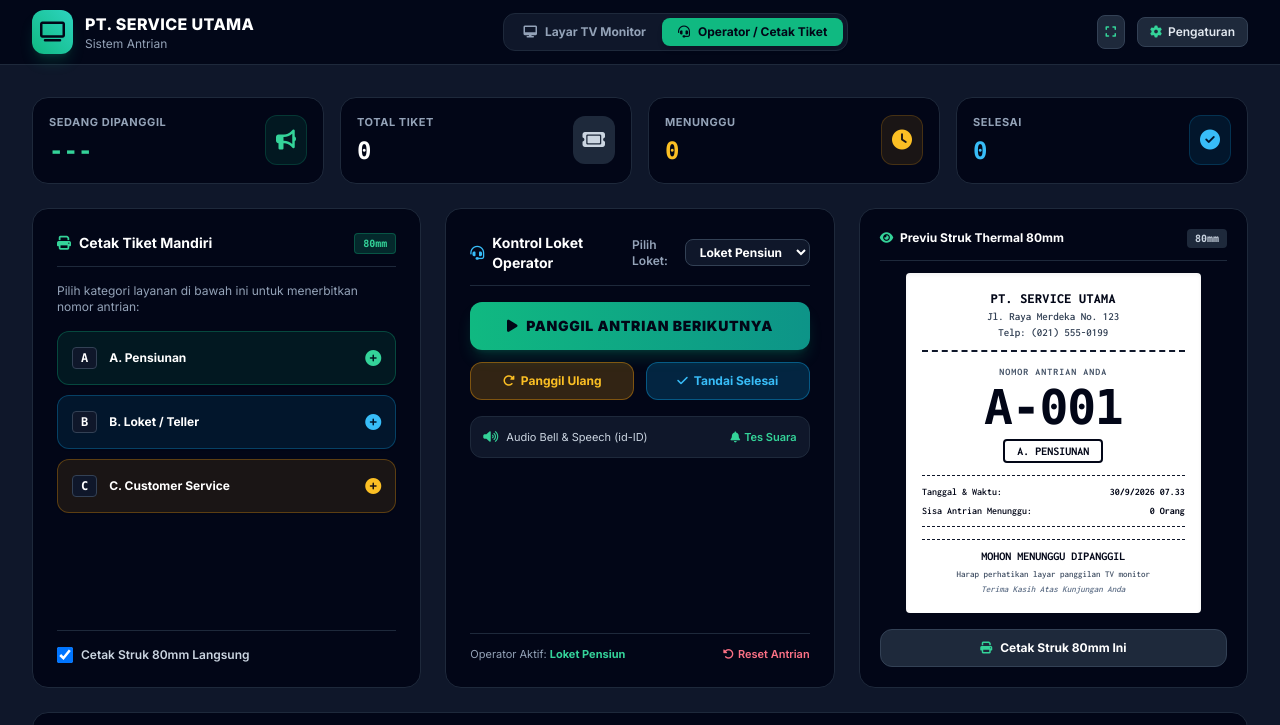
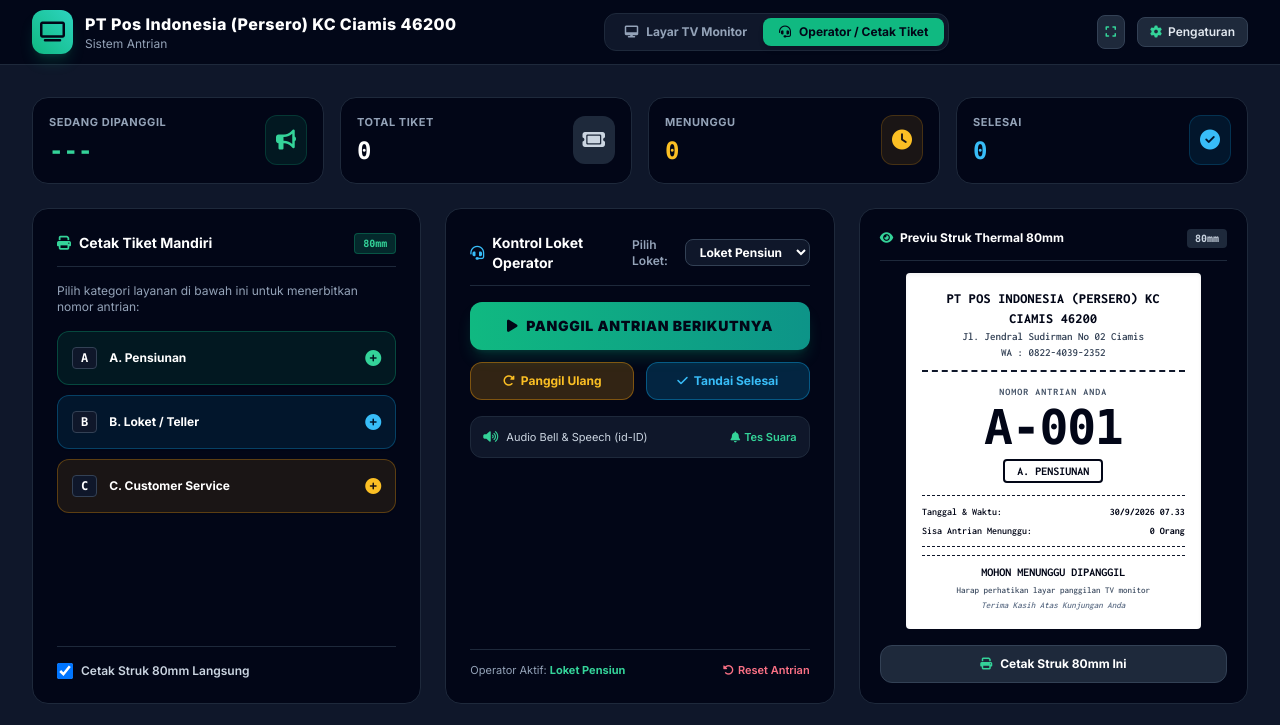
Before and after one commit to ronu2202/Antrian, a plain HTML site: page index.html in a window 1280 px wide. Both pictures are taken after a click on the button "Operator / Cetak Tiket". Shown: the top 725 px of the page. Drawn offline with nearby package versions, Linux system fonts and the light colour scheme.

Commit message:
Update index.html

```diff
--- a/index.html
+++ b/index.html
@@ -221,7 +221,7 @@
             </div>
             <div class="overflow-hidden relative w-full text-xs font-semibold text-slate-300">
                 <div id="tv-marquee-text" class="whitespace-nowrap animate-marquee inline-block">
-                    Selamat datang di PT. SERVICE UTAMA. Mohon menunggu nomor antrian Anda dipanggil. Harap persiapkan dokumen persyaratan Anda.
+                    Selamat datang di PT Pos Indonesia (Persero) KC Ciamis 46200. Mohon menunggu nomor antrian Anda dipanggil. Harap persiapkan dokumen persyaratan Anda.
                 </div>
             </div>
         </div>
@@ -371,9 +371,9 @@
                     <div class="bg-white text-slate-950 rounded p-4 text-center font-receipt text-xs leading-normal preview-80mm mx-auto flex flex-col justify-between shadow-inner" id="preview-card-box">
                         <div>
                             <div class="border-b-2 border-dashed border-slate-900 pb-2 mb-2">
-                                <h4 id="prev-shop-name" class="font-extrabold text-sm uppercase tracking-wide">PT. SERVICE UTAMA</h4>
-                                <p id="prev-shop-address" class="text-[11px] text-slate-700">Jl. Raya Merdeka No. 123</p>
-                                <p id="prev-shop-phone" class="text-[11px] text-slate-700">Telp: (021) 555-0199</p>
+                                <h4 id="prev-shop-name" class="font-extrabold text-sm uppercase tracking-wide">PT Pos Indonesia (Persero) KC Ciamis 46200</h4>
+                                <p id="prev-shop-address" class="text-[11px] text-slate-700">Jl. Jendral Sudirman No. 02 Ciamis</p>
+                                <p id="prev-shop-phone" class="text-[11px] text-slate-700">WA : 0822-4039-2352</p>
                             </div>
 
                             <div class="my-3">
@@ -450,9 +450,9 @@
 
     <div id="thermal-receipt-container" class="hidden print:block">
         <div style="text-align: center; border-bottom: 2px dashed #000; padding-bottom: 6px; margin-bottom: 8px;">
-            <div id="receipt-shop-name" style="font-size: 14px; font-weight: bold; text-transform: uppercase;">PT. SERVICE UTAMA</div>
-            <div id="receipt-shop-address" style="font-size: 10px; margin-top: 2px;">Jl. Raya Merdeka No. 123</div>
-            <div id="receipt-shop-phone" style="font-size: 10px;">Telp: (021) 555-0199</div>
+            <div id="receipt-shop-name" style="font-size: 14px; font-weight: bold; text-transform: uppercase;">PT Pos Indonesia (Persero) KC Ciamis 46200</div>
+            <div id="receipt-shop-address" style="font-size: 10px; margin-top: 2px;">Jl. Jendral Sudirman No 02 Ciamis</div>
+            <div id="receipt-shop-phone" style="font-size: 10px;">WA : 0822-4039-2352</div>
         </div>
 
         <div style="text-align: center; margin: 10px 0;">
@@ -497,19 +497,19 @@
             <div class="space-y-3 text-xs">
                 <div>
                     <label class="block font-semibold text-slate-300 mb-1">Nama Instansi / Perusahaan</label>
-                    <input type="text" id="setting-shop-name" class="w-full bg-slate-950 border border-slate-700 rounded-lg p-2.5 text-white focus:ring-2 focus:ring-emerald-500 focus:outline-none" value="PT. SERVICE UTAMA">
+                    <input type="text" id="setting-shop-name" class="w-full bg-slate-950 border border-slate-700 rounded-lg p-2.5 text-white focus:ring-2 focus:ring-emerald-500 focus:outline-none" value="PT Pos Indonesia (Persero) KC Ciamis">
                 </div>
                 <div>
                     <label class="block font-semibold text-slate-300 mb-1">Alamat Ringkas Struk</label>
-                    <input type="text" id="setting-shop-address" class="w-full bg-slate-950 border border-slate-700 rounded-lg p-2.5 text-white focus:ring-2 focus:ring-emerald-500 focus:outline-none" value="Jl. Raya Merdeka No. 123">
+                    <input type="text" id="setting-shop-address" class="w-full bg-slate-950 border border-slate-700 rounded-lg p-2.5 text-white focus:ring-2 focus:ring-emerald-500 focus:outline-none" value="Jl. Jendral Sudirman No. 02 Ciamis">
                 </div>
                 <div>
                     <label class="block font-semibold text-slate-300 mb-1">Nomor Telepon</label>
-                    <input type="text" id="setting-shop-phone" class="w-full bg-slate-950 border border-slate-700 rounded-lg p-2.5 text-white focus:ring-2 focus:ring-emerald-500 focus:outline-none" value="Telp: (021) 555-0199">
+                    <input type="text" id="setting-shop-phone" class="w-full bg-slate-950 border border-slate-700 rounded-lg p-2.5 text-white focus:ring-2 focus:ring-emerald-500 focus:outline-none" value="WA : 0822-4039-2352">
                 </div>
                 <div>
                     <label class="block font-semibold text-slate-300 mb-1">Teks Berjalan Pengumuman TV (Marquee)</label>
-                    <textarea id="setting-marquee-text" rows="2" class="w-full bg-slate-950 border border-slate-700 rounded-lg p-2.5 text-white focus:ring-2 focus:ring-emerald-500 focus:outline-none">Selamat datang di PT. SERVICE UTAMA. Mohon menunggu nomor antrian Anda dipanggil. Harap persiapkan dokumen Anda.</textarea>
+                    <textarea id="setting-marquee-text" rows="2" class="w-full bg-slate-950 border border-slate-700 rounded-lg p-2.5 text-white focus:ring-2 focus:ring-emerald-500 focus:outline-none">Selamat datang di PT Pos Indonesia (Persero) KC Ciamis 46200. Mohon menunggu nomor antrian Anda dipanggil. Harap persiapkan dokumen Anda.</textarea>
                 </div>
             </div>
 
@@ -542,10 +542,10 @@
             currentCalledId: null,
             activeCounter: 'Loket Pensiun',
             settings: {
-                name: 'PT. SERVICE UTAMA',
-                address: 'Jl. Raya Merdeka No. 123',
-                phone: 'Telp: (021) 555-0199',
-                marquee: 'Selamat datang di PT. SERVICE UTAMA. Mohon menunggu nomor antrian Anda dipanggil. Harap persiapkan dokumen Anda.'
+                name: 'PT Pos Indonesia (Persero) KC Ciamis 46200',
+                address: 'Jl. Jendral Sudirman No 02 Ciamis',
+                phone: 'WA : 0822-4039-2352',
+                marquee: 'Selamat datang di PT Pos Indonesia (Persero) KC Ciamis 46200. Mohon menunggu nomor antrian Anda dipanggil. Harap persiapkan dokumen Anda.'
             }
         };
 
```
